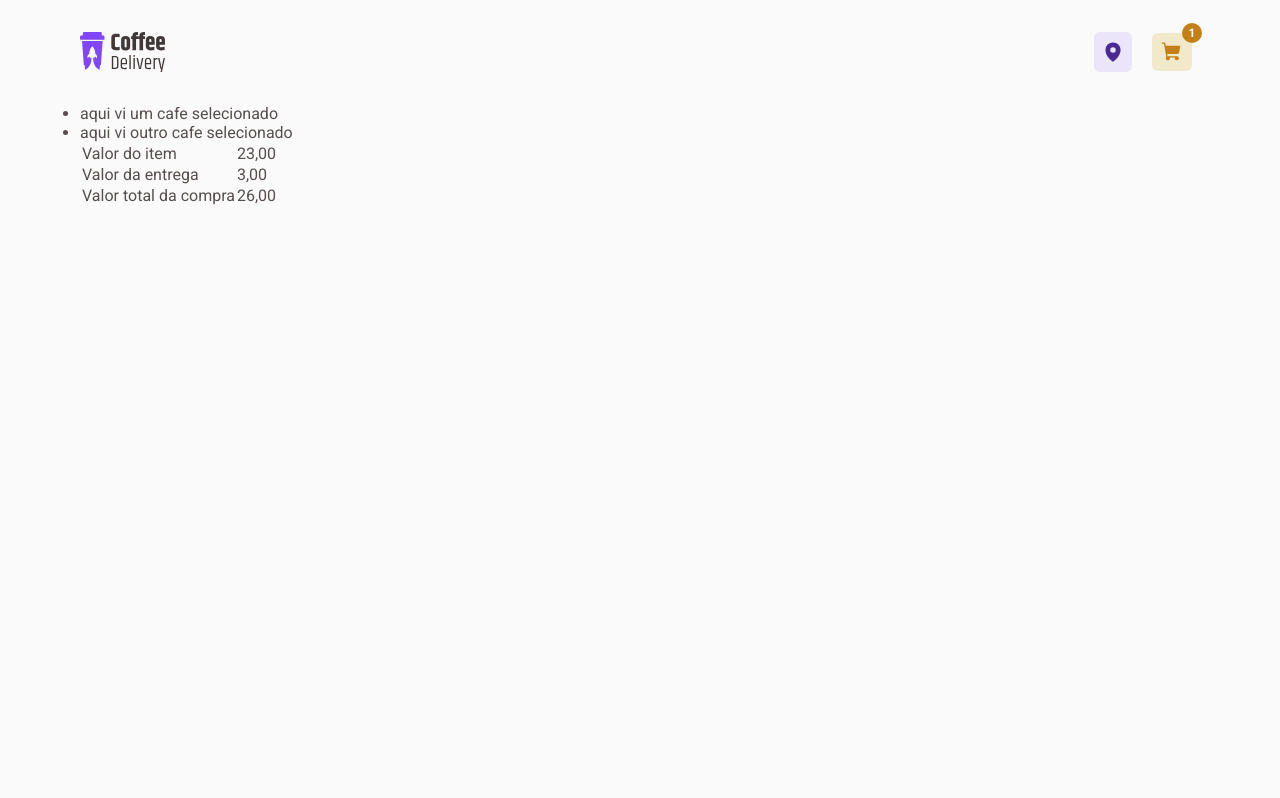
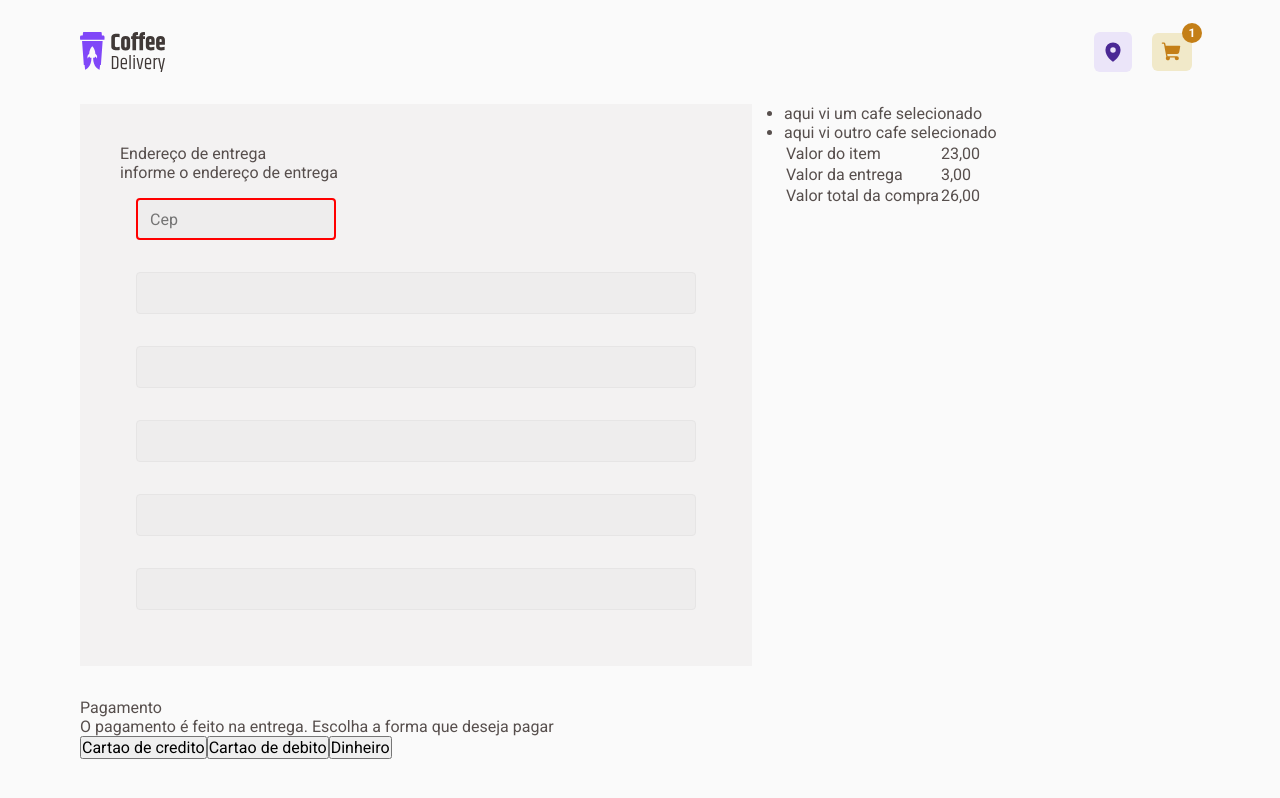
Before and after one commit to rocketseat-study-projects/coffee-delivery, a React (Vite) app: page /checkoutorder in a window 1280 px wide. Built offline with nearby package versions, Linux system fonts and the light colour scheme; no server answers; data requests are answered from the project's data file.

Commit message:
create adressform components

```diff
--- a/src/pages/CheckoutOrder/components/AdressForm/index.tsx
+++ b/src/pages/CheckoutOrder/components/AdressForm/index.tsx
@@ -1,20 +1,20 @@
-export function AdressForm() {
+import { AddressContent, FormAddress } from "./styles";
+
+export function AddressForm() {
   return (
-    <div>
-      <form action="">
-        <div>
+    <AddressContent>
+      <FormAddress action="">
         <header>
           <p>Endereço de entrega</p>
           <p>informe o endereço de entrega</p>
         </header>
-
-          <input type="text" name="" id="" />
+        <input type="text" name="" id="cep" placeholder="Cep" />
         <input type="text" name="" id="" />
         <input type="number" name="" id="" />
         <input type="number" name="" id="" />
         <input type="number" name="" id="" />
         <input type="number" name="" id="" />
-        </div>
+      </FormAddress>
 
       <div>
         <p>Pagamento</p>
@@ -24,7 +24,6 @@ export function AdressForm() {
         <button>Cartao de debito</button>
         <button>Dinheiro</button>
       </div>
-      </form>
-    </div>
+    </AddressContent>
   );
 }
--- a/src/pages/CheckoutOrder/components/AdressForm/styles.ts
+++ b/src/pages/CheckoutOrder/components/AdressForm/styles.ts
@@ -0,0 +1,38 @@
+import styled from "styled-components";
+
+export const AddressContent = styled.section`
+  display: flex;
+  flex-direction: column;
+  gap: 2rem;
+`;
+
+export const FormAddress = styled.form`
+  background: ${(props) => props.theme["gray-100"]};
+  display: flex;
+  flex-direction: column;
+  align-items: flex-start;
+  padding: 40px;
+
+  input {
+    display: flex;
+    flex-direction: row;
+    align-items: center;
+    margin: 16px;
+    padding: 12px;
+
+    width: 560px;
+    height: 42px;
+
+    /* Base/Input */
+
+    background: #eeeded;
+    /* Base/Button */
+
+    border: 1px solid #e6e5e5;
+    border-radius: 4px;
+  }
+  #cep {
+    border: 2px solid red;
+    width: 200px;
+  }
+`;
--- a/src/pages/CheckoutOrder/index.tsx
+++ b/src/pages/CheckoutOrder/index.tsx
@@ -1,9 +1,12 @@
+import { AddressForm } from "./components/AdressForm";
 import { Summary } from "./components/summary";
+import { CheckoutOrderContainer } from "./styles";
 
 export function CheckoutOrder() {
   return (
-    <div>
+    <CheckoutOrderContainer>
+      <AddressForm />
       <Summary />
-    </div>
+    </CheckoutOrderContainer>
   );
 }
--- a/src/pages/CheckoutOrder/styles.ts
+++ b/src/pages/CheckoutOrder/styles.ts
@@ -0,0 +1,7 @@
+import styled from "styled-components";
+
+export const CheckoutOrderContainer = styled.div`
+  display: grid;
+  grid-template-columns: repeat(2, 1fr);
+  gap: 2rem;
+`;
```
Lines whose indentation alone changed are shown as unchanged.
